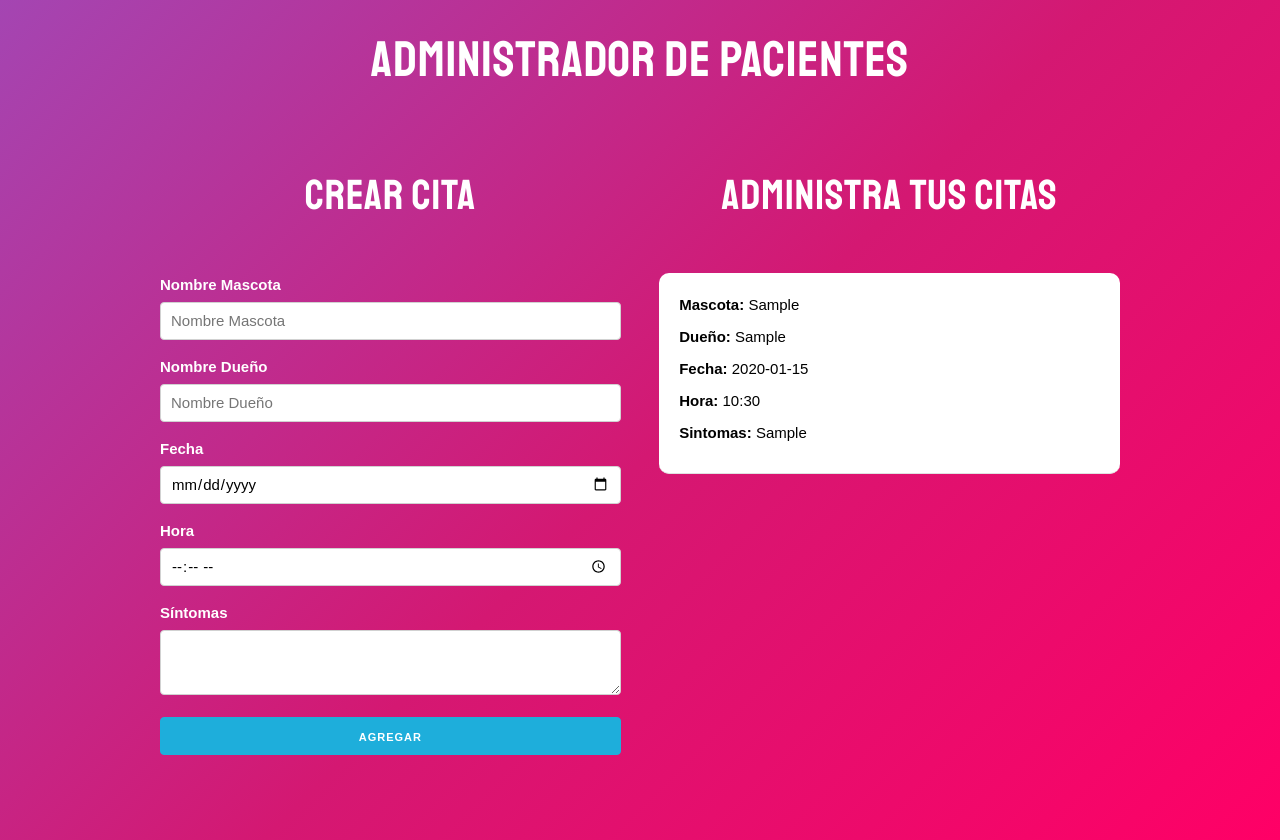
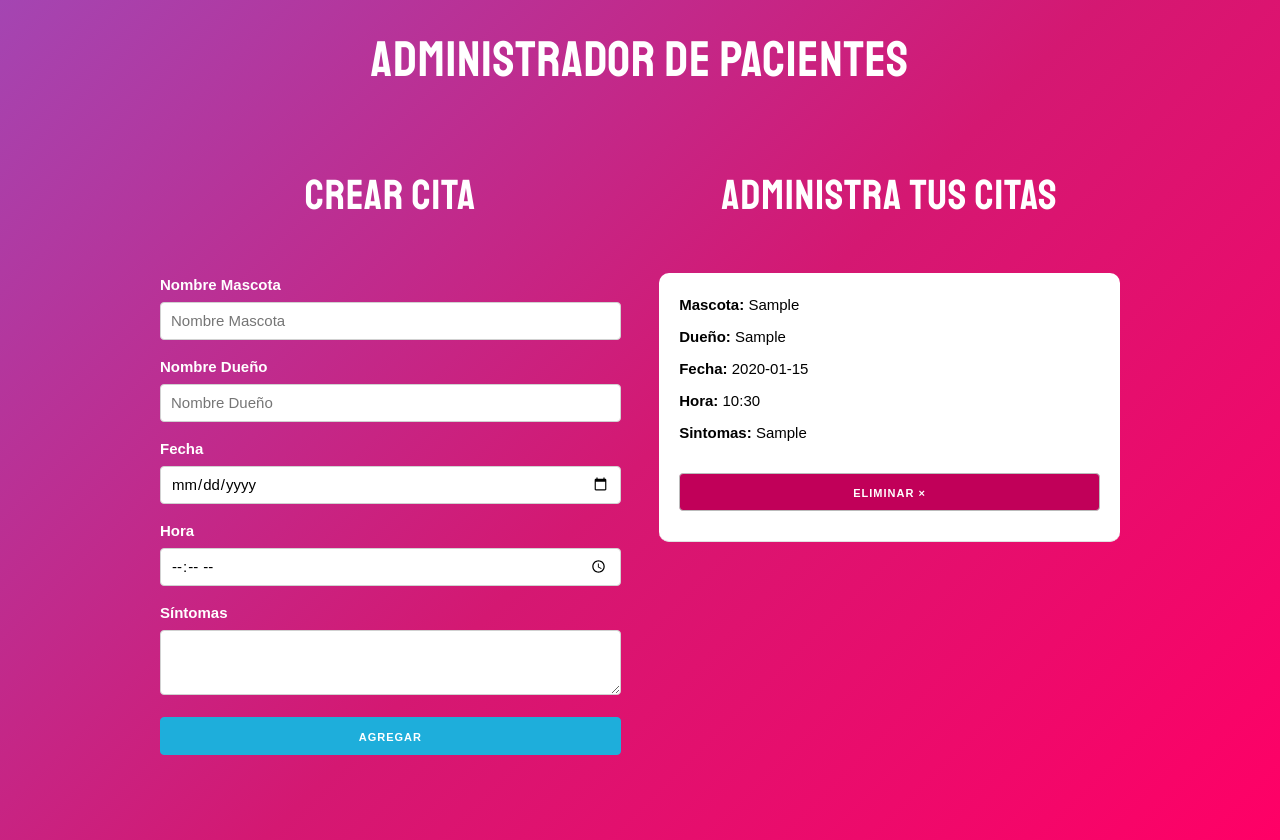
Before and after one commit to AlexanderAyra/App-Citas-ReactJs, a React (Create React App) app: page / in a window 1280 px wide. Both pictures are taken after typing "Sample", "Sample", "2020-01-15", "10:30", "Sample" into the empty fields and a click on the button "AGREGAR". Built offline with nearby package versions, Linux system fonts and the light colour scheme.

Commit message:
Eliminar Citas del State

```diff
--- a/src/App.js
+++ b/src/App.js
@@ -7,6 +7,11 @@ function App() {
 
 	const addCita = (cita) => {
 		setCitax([...citax, cita])
+	}
+
+	const deleteCitas = (id) => {
+		const nuevasCitas = citax.filter((cit) => cit.id !== id)
+		setCitax(nuevasCitas)
 	}
 
 	return (
@@ -20,7 +25,7 @@ function App() {
 					<div className='one-half column'>
 						<h2>Administra tus Citas</h2>
 						{citax.map((cita) => (
-							<Cita key={cita.id} cita={cita} />
+							<Cita key={cita.id} cita={cita} deleteCitas={deleteCitas} />
 						))}
 					</div>
 				</div>
--- a/src/components/Cita.jsx
+++ b/src/components/Cita.jsx
@@ -1,6 +1,7 @@
 import React from 'react'
 
-const Cita = ({ cita }) => (
+const Cita = ({ cita, deleteCitas }) => {
+	return (
 		<div className='cita'>
 			<p>
 				Mascota: <span>{cita.mascota}</span>
@@ -17,7 +18,13 @@ const Cita = ({ cita }) => (
 			<p>
 				Sintomas: <span>{cita.sintomas}</span>
 			</p>
+			<button
+				className='button eliminar u-full-width'
+				onClick={() => deleteCitas(cita.id)}
+			>
+				Eliminar &times;
+			</button>
 		</div>
 	)
-
+}
 export default Cita
```
Lines whose indentation alone changed are shown as unchanged.
